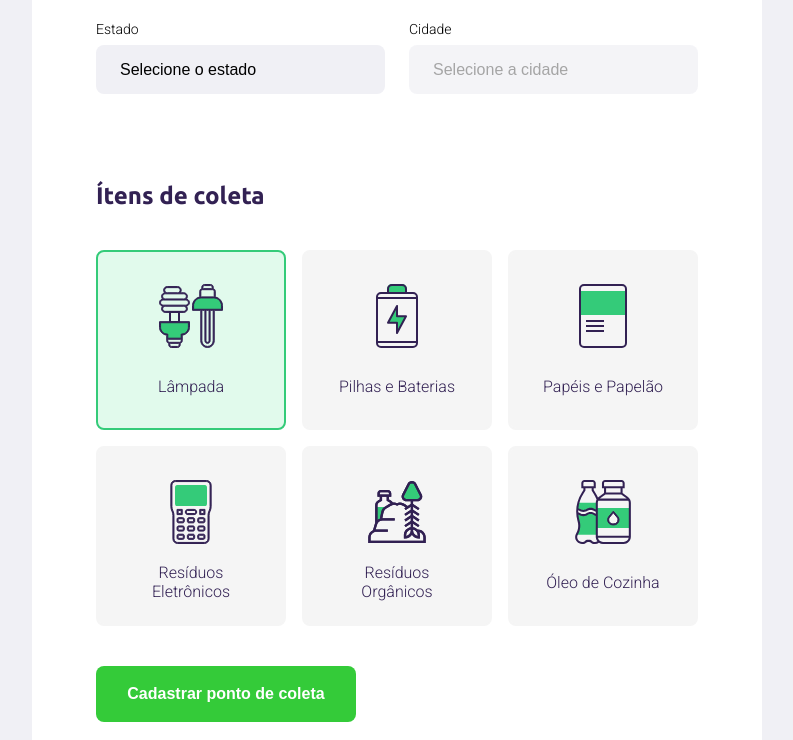
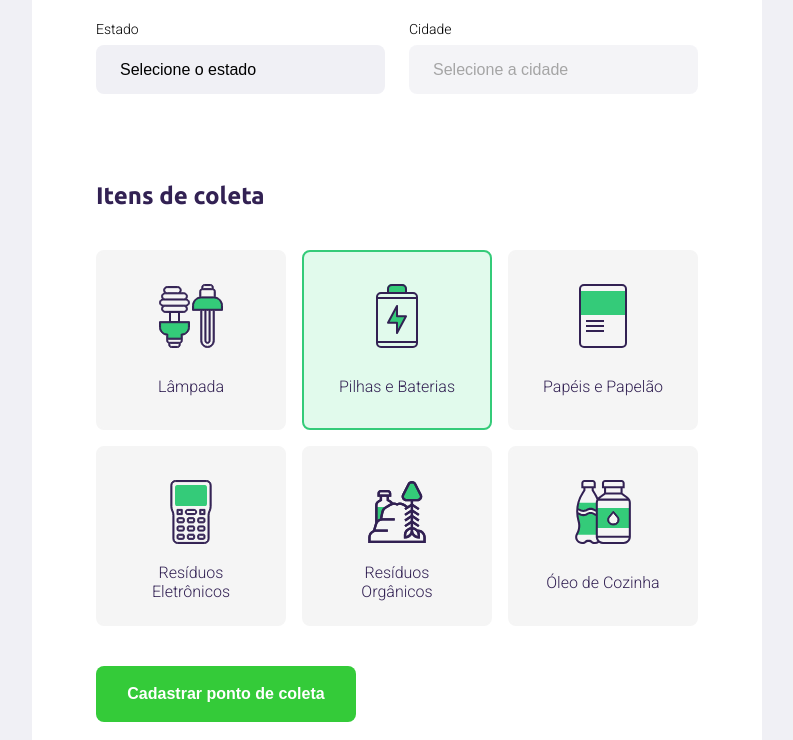
Before and after one commit to cleber-santos/ecoleta, a plain HTML site: page create-point.html in a window 1280 px wide. Both pictures are taken after a click on the item "Pilhas e Baterias". Shown: the part 585-1325 px from the top of the page, without its empty margins (243-1036 px from the left). Drawn offline with Linux system fonts and the light colour scheme; no server answers.

Commit message:
seletor de itens
Feito o seletor de itens

```diff
--- a/create-point.html
+++ b/create-point.html
@@ -67,11 +67,11 @@
 
                 <fieldset>
                     <legend>
-                        <h2>Ítens de coleta</h2>
+                        <h2>Itens de coleta</h2>
                     </legend>
 
                     <div class="itens-grid">
-                        <li data-id="1" class="selected" >
+                        <li data-id="1" >
                             <img src="/assets/lampadas.svg" alt="Lâmpada">
                             <span>Lâmpada</span>
                         </li>
@@ -97,6 +97,8 @@
                         </li>
                     </div>
 
+                    <input type="hidden" name="itens">
+
                 </fieldset>
 
                 <button type="submit">Cadastrar ponto de coleta</button>
--- a/scripts/create-point.js
+++ b/scripts/create-point.js
@@ -1,6 +1,7 @@
 
 // () => {} isso é uma arrow function, inves de colocar a função (function var () {})
 
+// API do IBGE para Estados e cidades (Cadastro da entidade)
 
 function populateUFs() {
     const ufSelect = document.querySelector("select[name=uf]")
@@ -44,3 +45,47 @@ function getCities(event) {
 document
     .querySelector("select[name=uf]")//Seletor de elementos.
     .addEventListener("change", getCities)  //adiona um "Ouvidor" de eventos.
+
+// Itens de coleta
+
+const itemsToCollect = document.querySelectorAll(".itens-grid li")
+
+for (const item of itemsToCollect) {
+    item.addEventListener("click", handleSelectedItem)
+}
+
+const collectedItems = document.querySelector("input[name=itens]")
+
+let selectedItems = []
+
+function handleSelectedItem(event){
+    const itemLi = event.target
+
+    // Adicionar ou remover uma classe com Javascript
+    itemLi.classList.toggle("selected") /* toggle -> Adiciona ou remove (Se o item tiver a classe select ele remove, se o item NÃO tiver a classe selected ele adiciona) */
+
+    const itemId = itemLi.dataset.id
+
+    //Verificar se existem itens selecionados
+    //se SIM, pegar os itens selecionados.
+    const alreadySelected = selectedItems.findIndex( item => {
+        const itemFound = item == itemId // Isso será true ou false
+        return itemFound
+    })
+
+    //Se JÁ estiver selecionado
+    if(alreadySelected >= 0){
+        //tirar da seleção.
+        const filteredItems = selectedItems.filter( item => {
+            const itemDifferent = item !== itemId
+            return itemDifferent
+        })
+        selectedItems = filteredItems
+    } else {
+        //Se NÃO estiver selecionado, adicionar à seleção.
+        selectedItems.push(itemId)
+    }
+
+    //Atualizar o campo escondido com os itens selecionados.
+    collectedItems.value = selectedItems
+}
--- a/styles/create-point.css
+++ b/styles/create-point.css
@@ -137,3 +137,8 @@ form button:hover {
     background: #e1faec;
     border: 2px solid #34cb79;
 }
+
+.itens-grid li img,
+.itens-grid li span { /*Para não haver eventos de pointer*/
+    pointer-events: none;
+}
```
